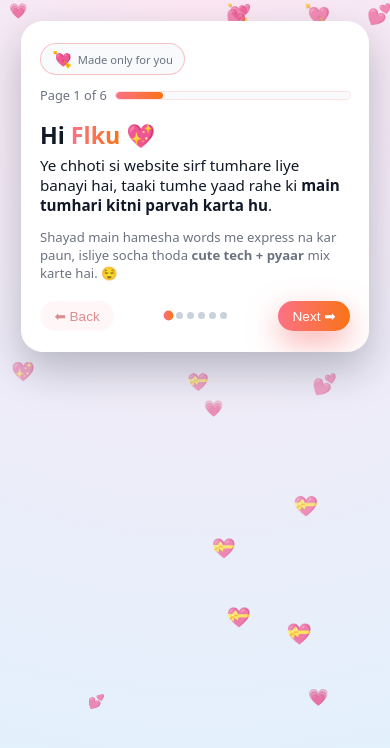
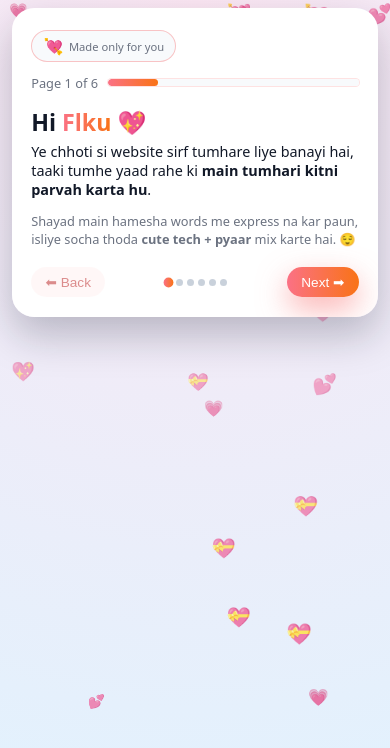
Before and after one commit to namato-senju/web-heart, a plain HTML site: page index.html in a window 390 px wide. Drawn offline with Linux system fonts and the light colour scheme.

Commit message:
style.css

```diff
--- a/style.css
+++ b/style.css
@@ -17,20 +17,37 @@
     padding: 0;
 }
 
-/* 👇 yahan scroll allowed hai */
+/* global scroll behaviour */
+html {
+    height: 100%;
+    scroll-behavior: smooth;
+}
+
 body {
     font-family: system-ui, -apple-system, BlinkMacSystemFont, "Segoe UI", sans-serif;
     min-height: 100vh;
     display: flex;
-    align-items: flex-start;
-    /* pehle center tha */
+    align-items: flex-start;          /* top se start so mobile pe cut nahi hoga */
     justify-content: center;
     background: radial-gradient(circle at top, var(--bg1), var(--bg2));
     color: var(--text);
     -webkit-font-smoothing: antialiased;
-    overflow-y: auto;
-    /* scroll allowed */
+    overflow-y: auto;                 /* scroll allowed */
     overflow-x: hidden;
+    padding: 8px 0;
+    scrollbar-width: none;            /* Firefox – scrollbar hide */
+}
+
+/* Chrome / Edge – scrollbar hide */
+body::-webkit-scrollbar {
+    display: none;
+}
+
+/* images safe rakho */
+img {
+    max-width: 100%;
+    height: auto;
+    display: block;
 }
 
 .hearts-bg {
@@ -75,26 +92,27 @@ body {
 
 .app {
     width: 100%;
-    max-width: 420px;
-    padding: 1.3rem;
+    max-width: 420px;              /* phone width ke hisaab se */
+    padding: 0 12px;
 }
 
-/* 👇 card ke andar bhi scroll ho sakta hai */
+/* card ke andar scroll + mobile smooth */
 .card {
     background: var(--card);
     border-radius: var(--radius-xl);
     padding: 1.6rem 1.5rem 1.4rem;
     box-shadow: var(--shadow-soft);
     position: relative;
-    max-height: 92vh;
+    max-height: 92vh;              /* almost full screen on M51 */
     overflow-y: auto;
+    -webkit-overflow-scrolling: touch;  /* smooth scrolling on mobile */
+    scrollbar-width: none;
 }
 
-/* optional: scroll bar hide karna ho to ye add kar sakte ho
+/* card scrollbar hide (Chrome / Edge) */
 .card::-webkit-scrollbar {
     display: none;
 }
-*/
 
 .card::before {
     content: "";
@@ -342,16 +360,6 @@ ul.reasons li span.icon {
     box-shadow: 0 16px 36px rgba(248, 113, 113, 0.7);
 }
 
-@media (max-width: 480px) {
-    .card {
-        padding: 1.4rem 1.2rem 1.3rem;
-    }
-
-    .title {
-        font-size: 1.45rem;
-    }
-}
-
 /* Progress row + love meter + heart burst */
 
 .progress-row {
@@ -404,3 +412,65 @@ ul.reasons li span.icon {
         transform: translateY(-40px) scale(1.5);
     }
 }
+
+/* ✅ Extra mobile tweaks for phones like Samsung M51 */
+@media (max-width: 600px) {
+    .card {
+        padding: 1.4rem 1.1rem 1.2rem;
+        max-height: 88vh;      /* notch + navbar ke hisaab se */
+    }
+
+    .title {
+        font-size: 1.45rem;
+    }
+
+    .main-text {
+        font-size: 0.9rem;
+    }
+
+    .small-text {
+        font-size: 0.8rem;
+    }
+}
+
+/* Extra fixes for iPhone 14 models */
+@supports (-webkit-touch-callout: none) {
+    .card {
+        max-height: calc(100vh - env(safe-area-inset-top) - env(safe-area-inset-bottom));
+        padding-bottom: calc(1.3rem + env(safe-area-inset-bottom));
+        -webkit-overflow-scrolling: touch;
+    }
+
+    body {
+        padding-top: env(safe-area-inset-top);
+        padding-bottom: env(safe-area-inset-bottom);
+    }
+}
+/* Samsung Galaxy M51 jaisi lambi Android screens ke liye */
+@media screen and (max-width: 450px) and (min-height: 800px) {
+    .card {
+        max-height: 88vh;              /* thoda chhota, niche nav bar ka space bach jayega */
+        padding: 1.4rem 1.2rem 1.2rem;  /* thoda compact padding */
+    }
+
+    .title {
+        font-size: 1.45rem;
+    }
+
+    .main-text {
+        font-size: 0.9rem;
+    }
+
+    .small-text {
+        font-size: 0.8rem;
+    }
+}
+body {
+    /* ...baaki jo hai wo same rahe... */
+    -webkit-overflow-scrolling: touch;  /* smooth scroll feel */
+}
+
+.card {
+    /* ...baaki jo hai wo same rahe... */
+    -webkit-overflow-scrolling: touch;
+}
```
